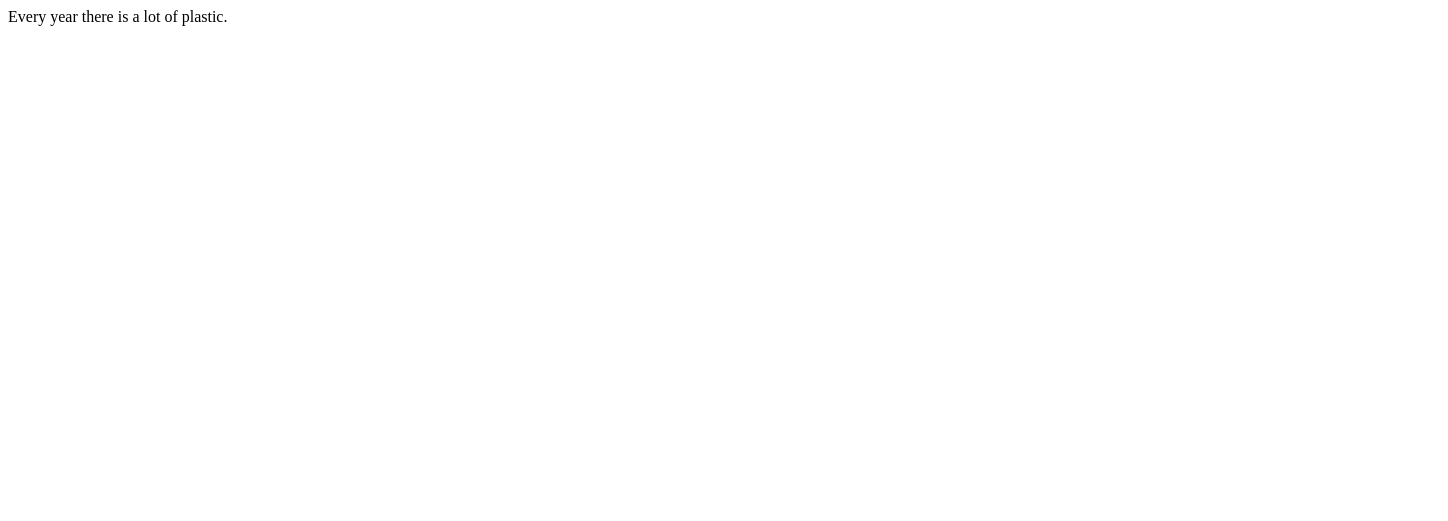
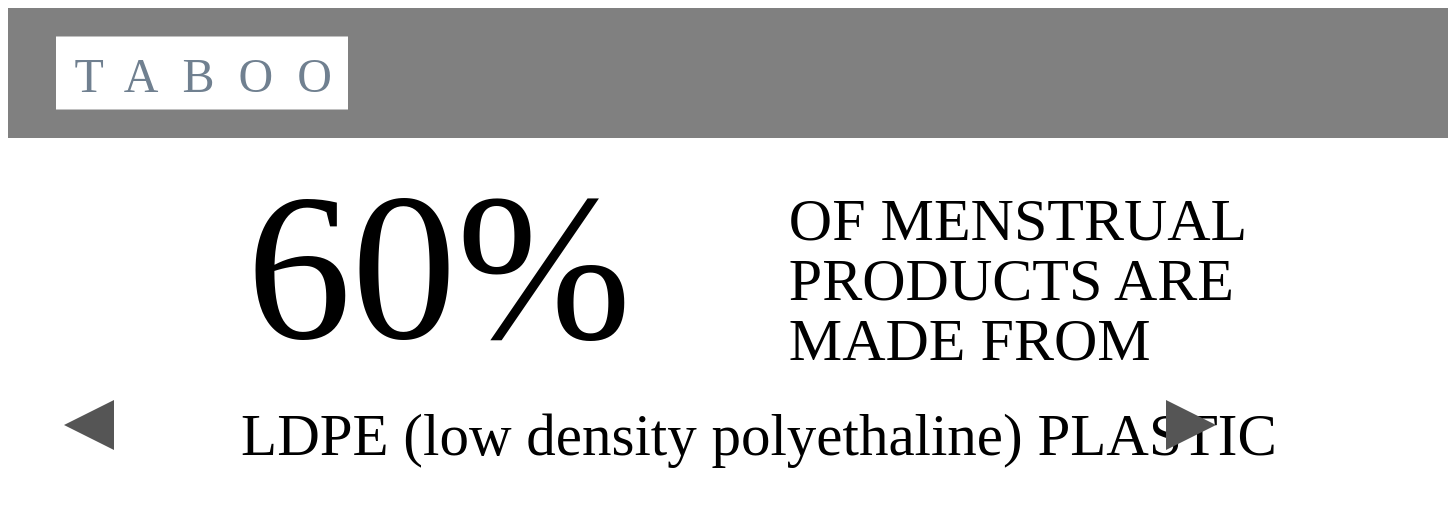
Before and after one commit to ajgia/Feb-15-Test, a plain HTML site: page plastic-stats.html in a window 1280 px wide. Shown: the whole page, 1448 px wide, since content can reach past the window. Drawn offline with Linux system fonts and the light colour scheme.

Commit message:
updated plastic-stats.html and created plastic-stats.css

```diff
--- /dev/null
+++ b/plastic-stats.css
@@ -0,0 +1,92 @@
+#topBar {
+  width: 1440px;
+  height: 130px;
+  position: relative;
+  background-color: grey;
+}
+
+#box {
+  width: 292px;
+  height: 73px;
+  background-color: white;
+  position: absolute;
+  top: 50%;
+  -ms-transform: translateY(-50%);
+  transform: translateY(-50%);
+  left: 3.33%;
+  right: 76.39%;
+}
+
+#taboo {
+  font-size: 48px;
+  color: slategrey;
+  line-height: 0;
+  position: absolute;
+  top: 15%;
+  left: 4.61%;
+  right: 80.76%;
+  letter-spacing: 0.5em;
+}
+
+#stats {
+  position: absolute;
+  width: 1076px;
+  height: 335px;
+  left: 182px;
+  top: 183px;
+}
+
+#number {
+  position: absolute;
+  margin: 0;
+  left: 6%;
+  top: 25%;
+  line-height: 0;
+  font-size: 210px;
+}
+
+#products {
+  position: absolute;
+  margin: 0;
+  right: 1%;
+  top: 2%;
+  line-height: 1;
+  font-size: 60px;
+}
+
+#LDPE {
+  position: absolute;
+  margin: 0;
+  left: 3.62%;
+  right: 3.62%;
+  top: 65%;
+  bottom: 0%;
+  font-style: normal;
+  font-weight: 500;
+  line-height: normal;
+  font-size: 59px;
+  text-align: center;
+  width: 100%
+}
+
+#right {
+  width: 0;
+  height: 0;
+  border-top: 25px solid transparent;
+  border-left: 50px solid #555;
+  border-bottom: 25px solid transparent;
+  position: absolute;
+  right: 5%;
+  top: 50%;
+}
+
+#left {
+  width: 0;
+  height: 0;
+  border-top: 25px solid transparent;
+  border-right: 50px solid #555;
+  border-bottom: 25px solid transparent;
+  position: absolute;
+  left: 5%;
+  top: 50%;
+}
--- a/plastic-stats.html
+++ b/plastic-stats.html
@@ -1 +1,26 @@
-Every year there is a lot of plastic.
+<!DOCTYPE html>
+<html lang="en">
+  <head>
+    <title>TABOO</title>
+    <meta charset="utf-8">
+    <link rel="stylesheet" type="text/css" href="plastic-stats.css">
+  </head>
+  <body>
+    <div id="topBar">
+      <div id="box"> </div>
+      <p id="taboo">TABOO</p>
+    </div>
+
+    <div id="stats">
+      <p id="number">60%</p>
+      <p id="products">OF MENSTRUAL <br> PRODUCTS ARE<br> MADE FROM</p>
+      <p id="LDPE">LDPE (low density polyethaline) PLASTIC</p>
+    </div>
+
+    <div id="right"></div>
+    <div id="left"></div>
+
+    <div id="slider">
+    </div>
+  </body>
+</html>
```
Also changed, not shown: landfill-stats.html (+0 -4 lines).
